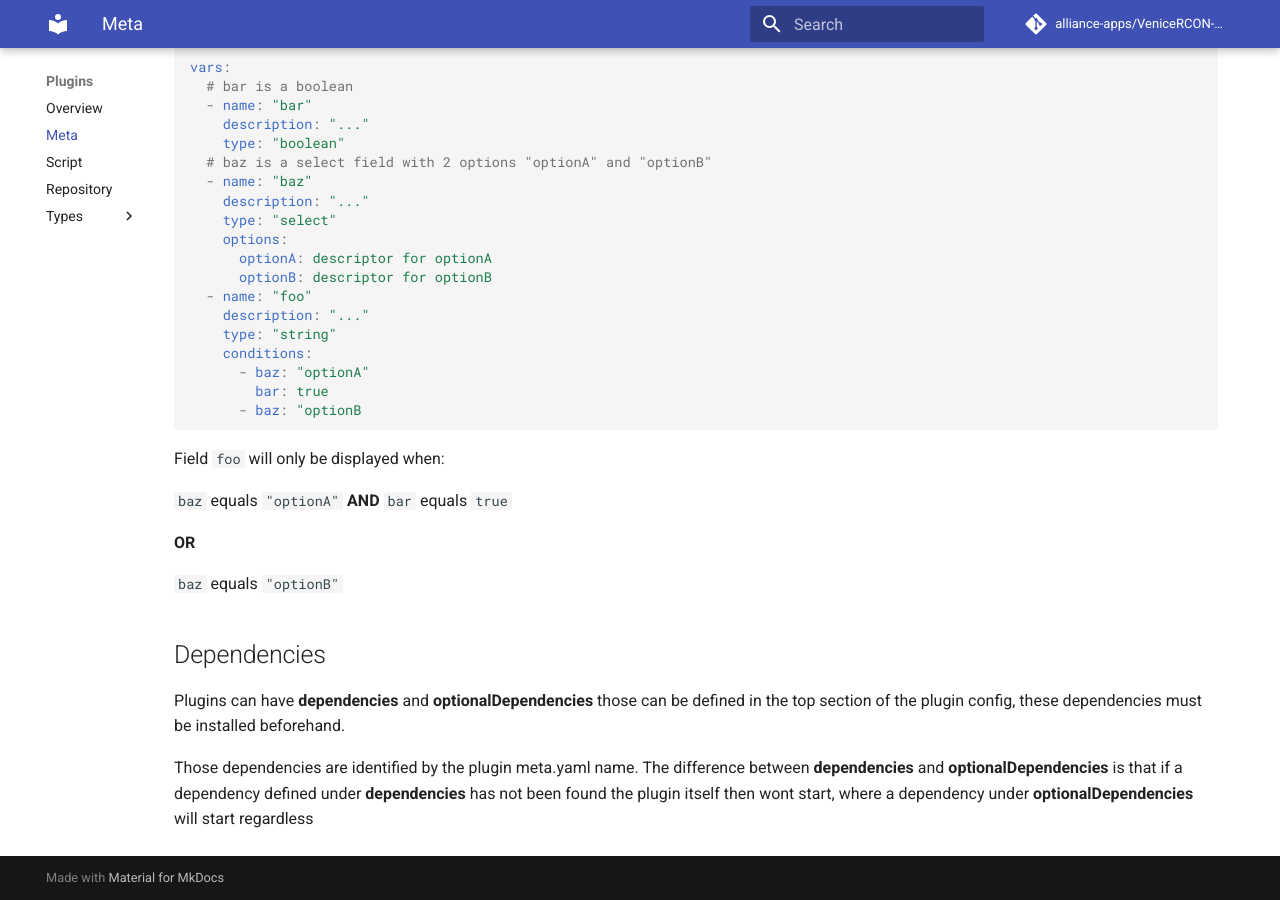
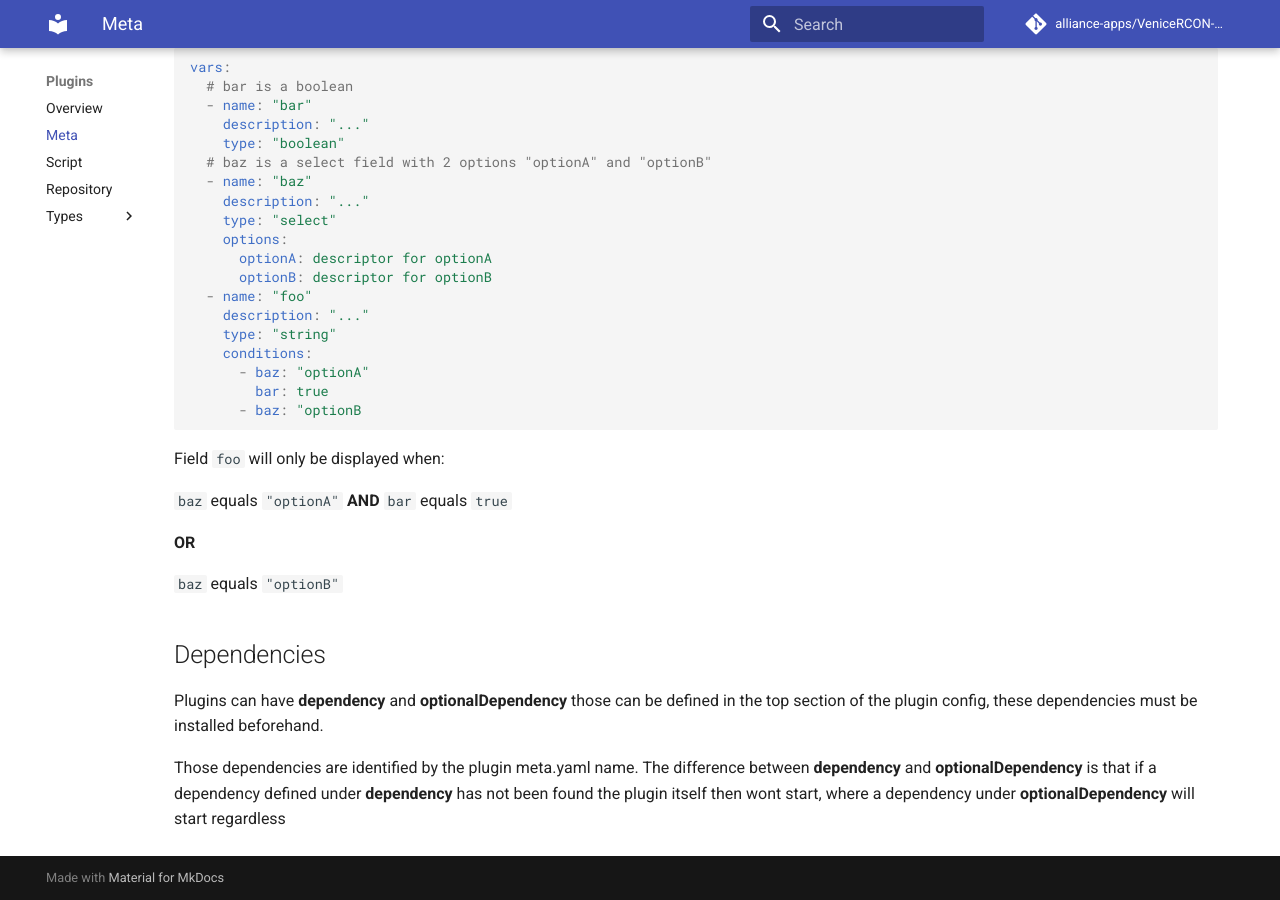
Before and after one commit to alliance-apps/VeniceRCON-documentation, an MkDocs documentation site: the page built from docs/general/plugin/meta.md, in a window 1280 px wide and 900 px high, scrolled down 1755 px. Built offline with MkDocs 1.6.1 and Material for MkDocs 9.7.7, drawn with Linux system fonts in a browser that asks for light colours; comment, search, counter and statistics services are not loaded; some of the changed text lies outside the part shown.

Commit message:
set the correct keys

```diff
--- a/docs/general/plugin/meta.md
+++ b/docs/general/plugin/meta.md
@@ -16,9 +16,9 @@ backend: "BF3"
 #plugin entry point
 entry: "index.js"
 #dependencies which are mandatory for this plugin
-dependencies: []
+dependency: []
 #require other dependencies
-optionalDependencies:
+optionalDependency:
   - Other Plugin
 vars:
     #arbitary key to identify the config entry in the config object
@@ -94,6 +94,6 @@ Field `foo` will only be displayed when:
 
 ## Dependencies
 
-Plugins can have **dependencies**  and **optionalDependencies** those can be defined in the top section of the plugin config, these dependencies must be installed beforehand.
+Plugins can have **dependency**  and **optionalDependency** those can be defined in the top section of the plugin config, these dependencies must be installed beforehand.
 
-Those dependencies are identified by the plugin meta.yaml name. The difference between **dependencies**  and **optionalDependencies** is that if a dependency defined under **dependencies** has not been found the plugin itself then wont start, where a dependency under **optionalDependencies** will start regardless
+Those dependencies are identified by the plugin meta.yaml name. The difference between **dependency**  and **optionalDependency** is that if a dependency defined under **dependency** has not been found the plugin itself then wont start, where a dependency under **optionalDependency** will start regardless
```
